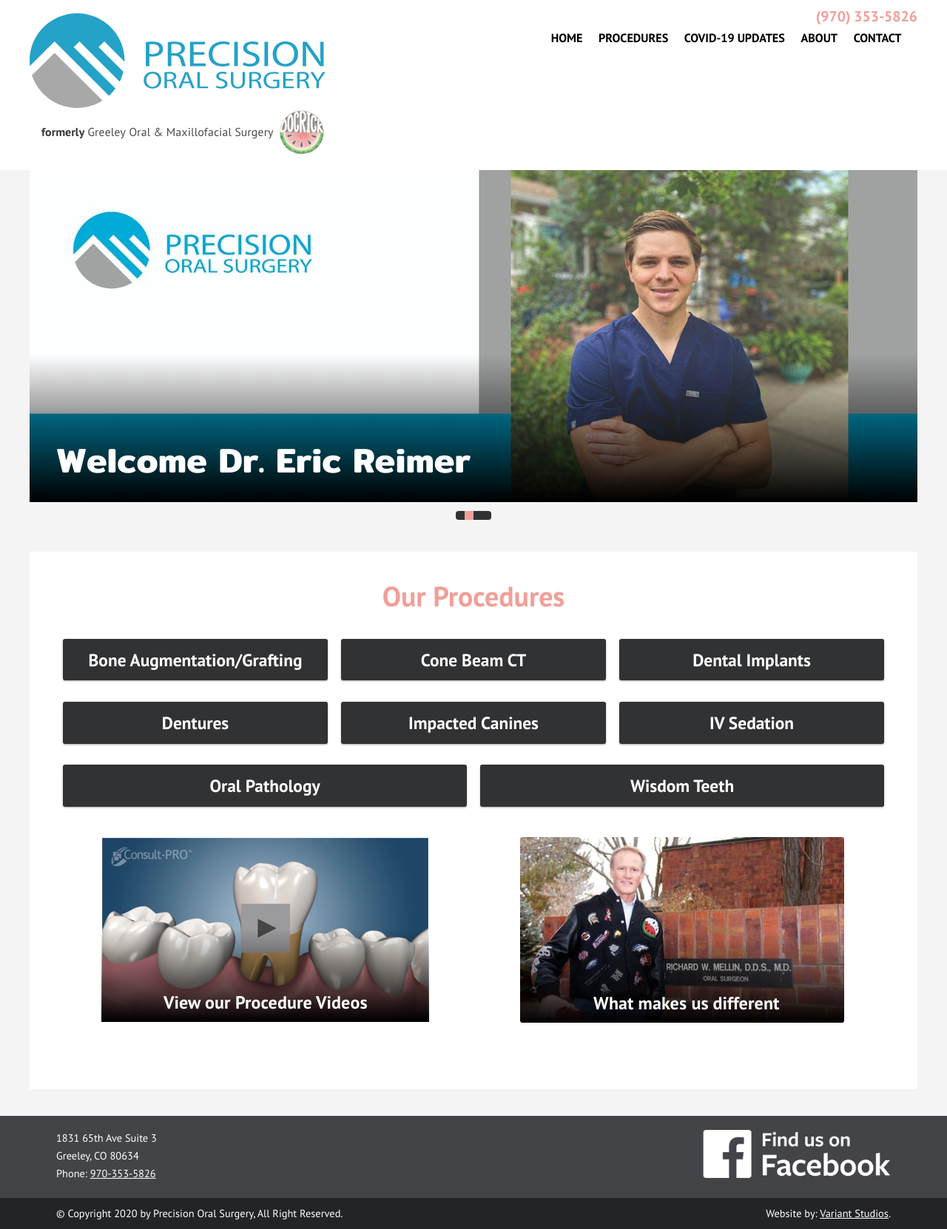
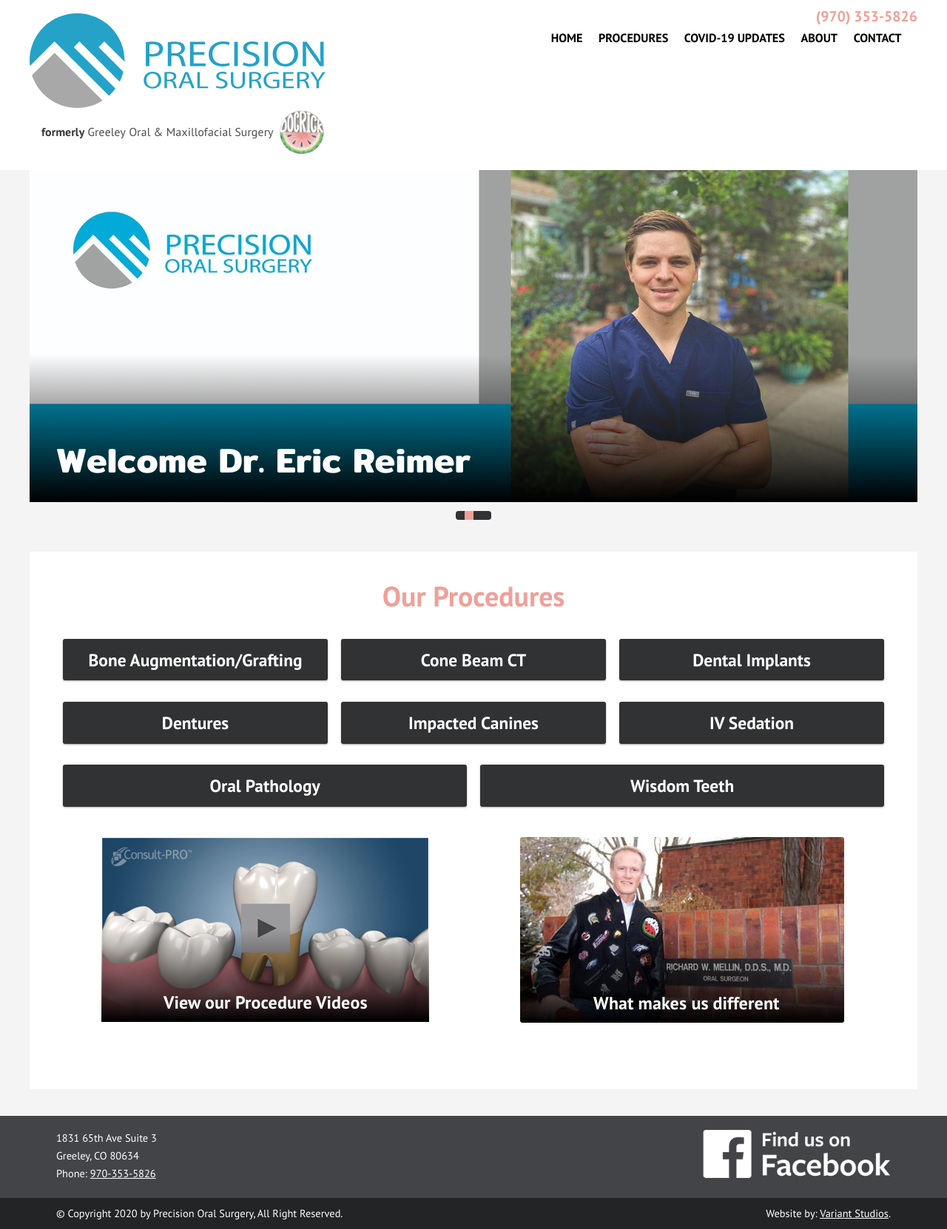
Before and after one commit to variantstudios/oralsurgeryofgreeley.com, a Jekyll site: the page built from index.html, in a window 1280 px wide. Shown: the whole page at 74% size. Built offline with Jekyll 4.4.1, drawn with Linux system fonts in a browser that asks for light colours; cached includes are drawn as plain includes.

Commit message:
Updated 2 files via CloudCannon

```diff
--- a/index.html
+++ b/index.html
@@ -4,7 +4,7 @@
   - title: We have moved!
     front_hero_image_path: /assets/images/front-hero/websitebanner.jpg
   - title: Welcome Dr. Eric Reimer
-    front_hero_image_path: /assets/images/front-hero/banner-2.jpg
+    front_hero_image_path: /assets/images/front-hero/banner-3.jpg
   - title: '1831 65th Ave Suite 3 Greeley, CO 80634'
     front_hero_image_path: /assets/images/front-hero/websitebanner2.jpg
   - title: Your Northern Colorado Hometown Oral Surgeon
```
Also changed, not shown: assets/images/front-hero/banner-3.jpg (added).
